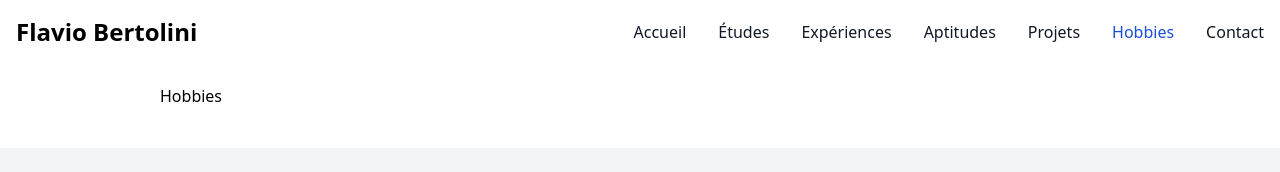
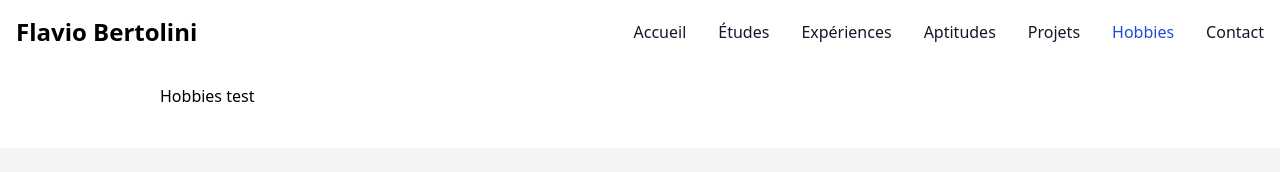
Before and after one commit to netanonima/netanonima.github.io, a Vue app: page /hobbies in a window 1280 px wide. Shown: the top 172 px of the page. Built offline with nearby package versions, Linux system fonts and the light colour scheme.

Commit message:
try to solve deployment issue

```diff
--- a/src/components/Hobbies.vue
+++ b/src/components/Hobbies.vue
@@ -3,7 +3,7 @@
 </script>
 
 <template>
-  <div>Hobbies</div>
+  <div>Hobbies test</div>
 </template>
 
 <style scoped>
```
